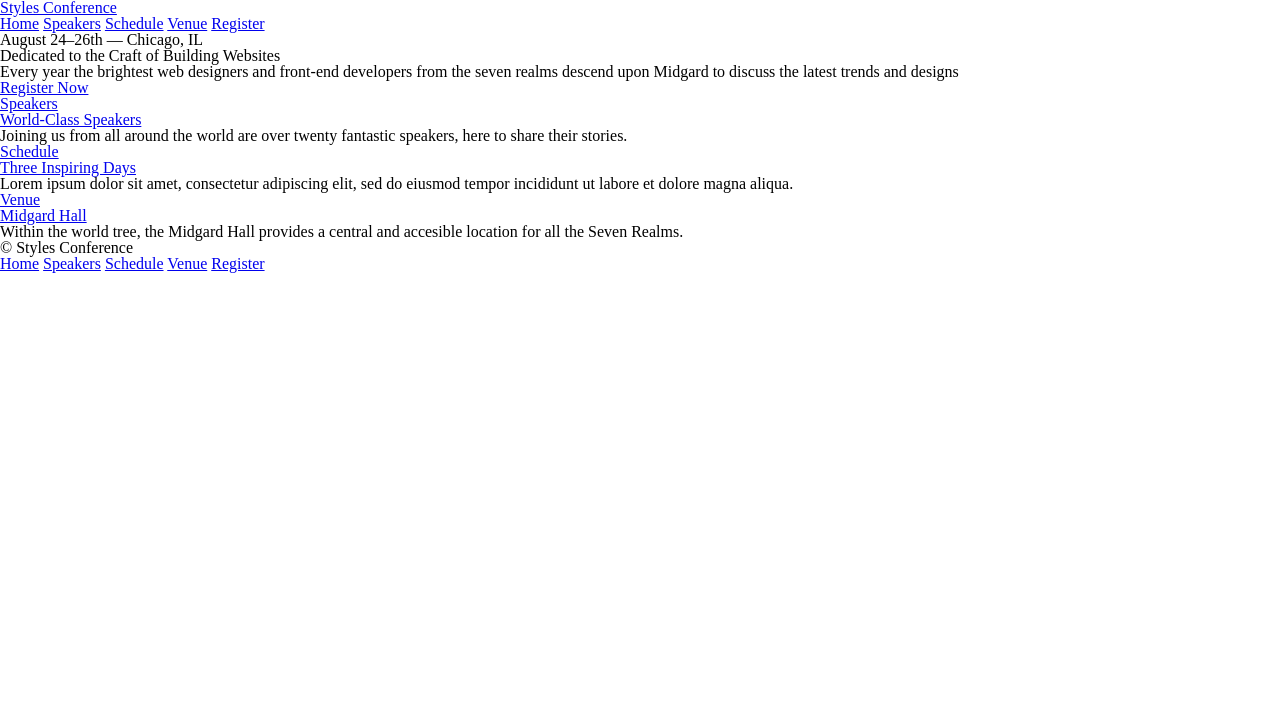
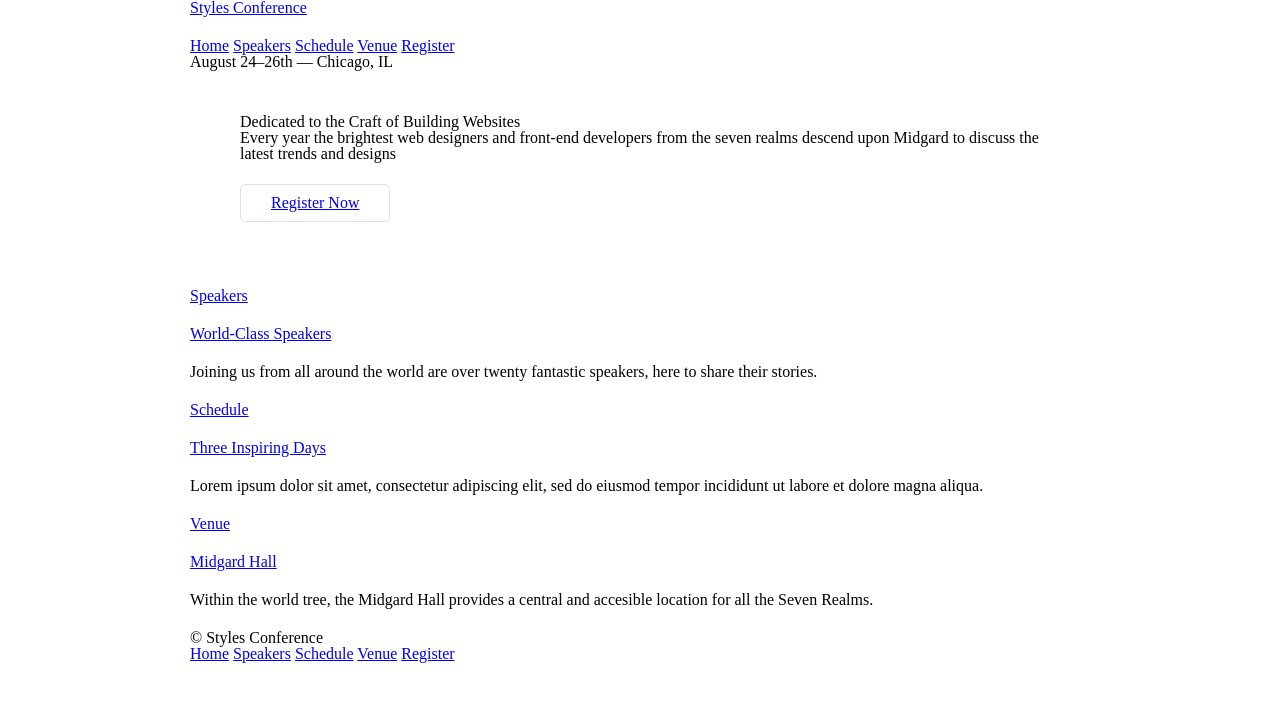
Before and after one commit to alfredats/sevenLang, a plain HTML site: page web/style_conference/index.html in a window 1280 px wide. Drawn offline with Linux system fonts and the light colour scheme.

```diff
--- a/web/style_conference/index.html
+++ b/web/style_conference/index.html
@@ -6,7 +6,7 @@
       <title>Styles Conference</title>
   </head>
   <body>
-    <header>
+    <header class="container">
       <h1>
         <a href="index.html">Styles Conference</a>
       </h1>
@@ -20,13 +20,13 @@
       <h3>August 24&ndash;26th &mdash; Chicago, IL</h3>
     </header>
 
-    <section>
+    <section class="hero container">
       <h2>Dedicated to the Craft of Building Websites</h2>
       <p>Every year the brightest web designers and front-end developers from the seven realms descend upon Midgard to discuss the latest trends and designs</p>
-    <a href="register.html">Register Now</a>
+    <a class="btn btn-alt" href="register.html">Register Now</a>
     </section>
 
-    <section>
+    <section class="container">
       <section>
         <a href="speakers.html">
           <h5>Speakers</h5>
@@ -50,7 +50,7 @@
       </section>
     </section>
 
-    <footer>
+    <footer class="container">
       <small>&copy; Styles Conference</small>
       <nav>
         <a href="index.html">Home</a>
--- a/web/style_conference/style.css
+++ b/web/style_conference/style.css
@@ -45,3 +45,73 @@
   border-collapse: collapse;
   border-spacing: 0;
 }
+
+
+/*
+  =============================================
+  Grid
+  =============================================
+*/
+
+*,
+*:before,
+*:after {
+  -webkit-box-sizing: border-box;
+     -moz-box-sizing: border-box;
+          box-sizing: border-box;
+  /* border-box takes into account border & padding values into
+   * width & height. Makes the math simpler
+   */
+  }
+
+
+.container {
+  margin: 0 auto;
+  padding-left: 30px;
+  padding-right: 30px;
+  width: 960px;
+}
+
+
+
+
+/*
+  =============================================
+  Typography
+  =============================================
+*/
+
+h1,h3,h4,h5,p {
+  margin-bottom: 22px;
+}
+
+
+
+/*
+  =============================================
+  Buttons
+  =============================================
+*/
+
+.btn {
+  border-radius: 5px;
+  display: inline-block;
+  margin: 0;
+}
+
+.btn-alt {
+  border: 1px solid #dfe2e5;
+  padding: 10px 30px;
+}
+
+
+
+/*
+  =============================================
+  Home
+  =============================================
+*/
+
+.hero {
+  padding: 22px 80px 66px 80px;
+}
```
